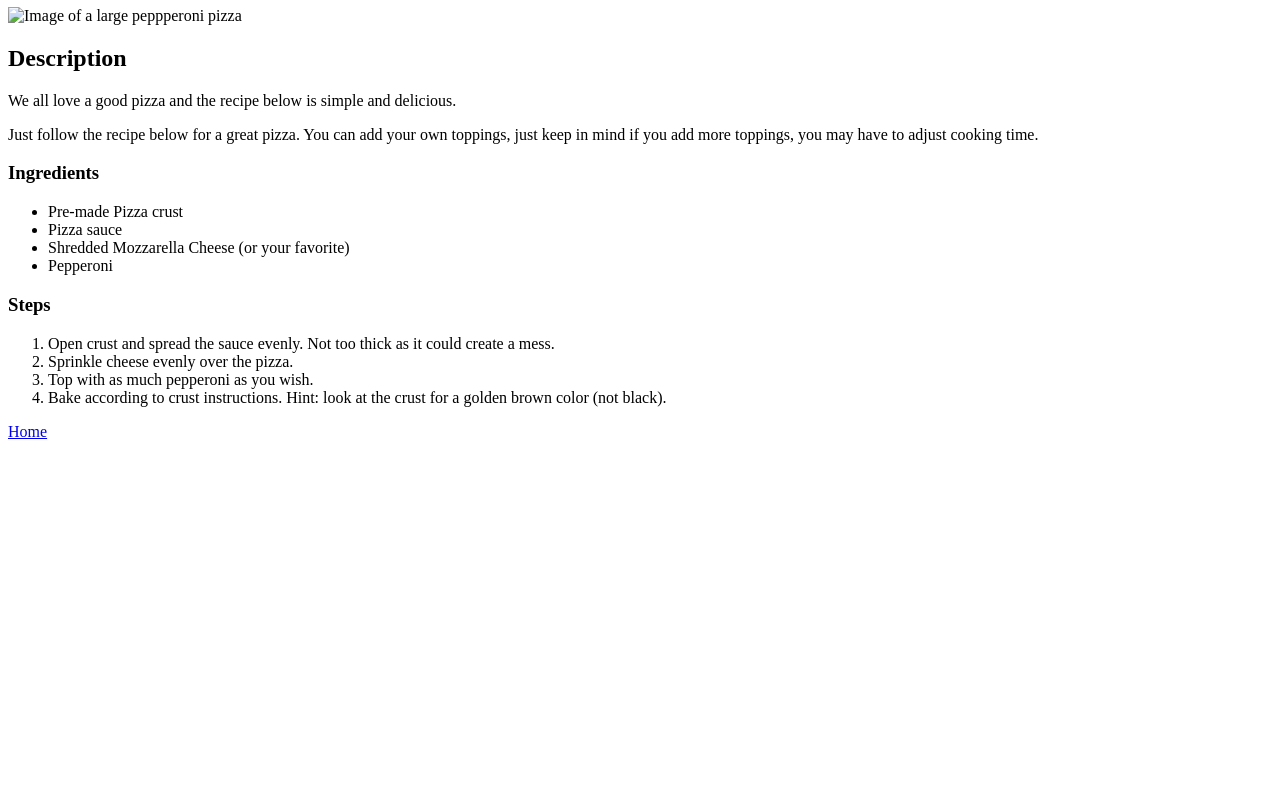
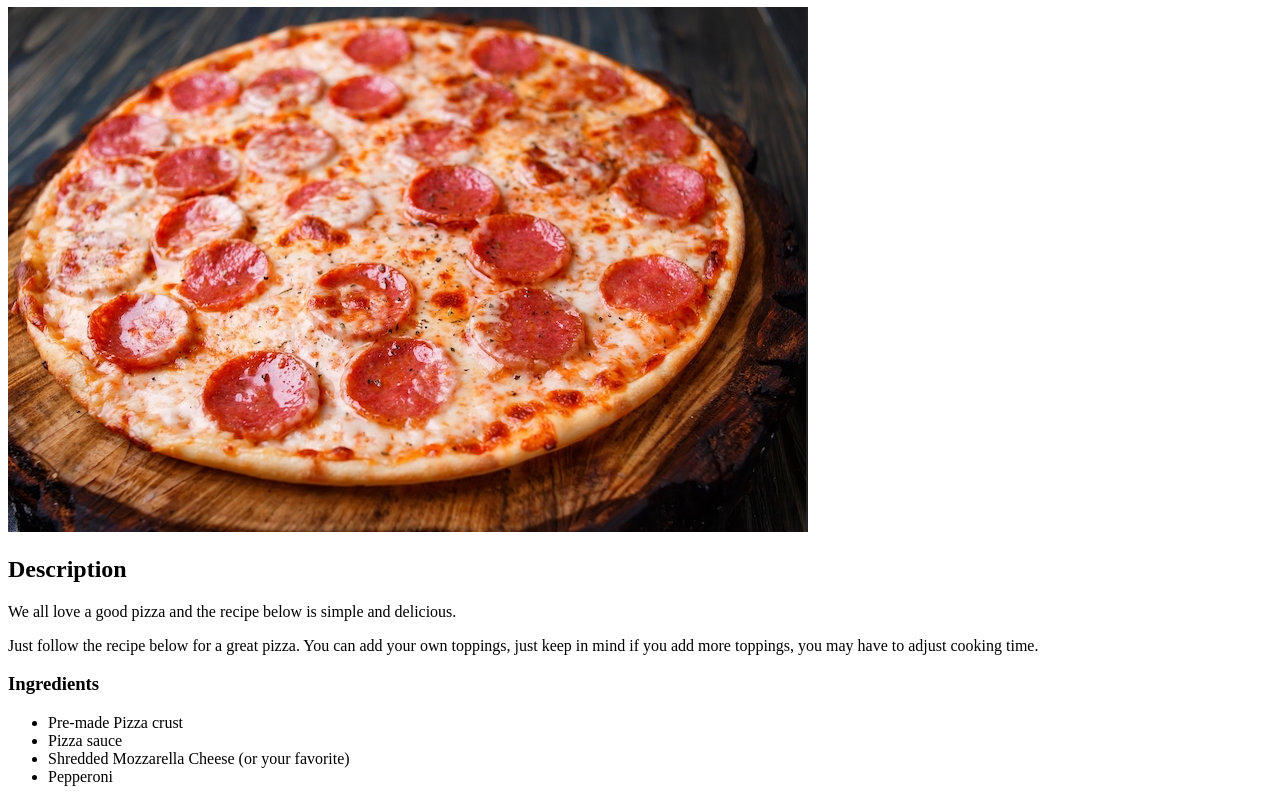
Before and after one commit to gemyneye/odin-recipes, a plain HTML site: page recipes/pizza.html in a window 1280 px wide. Shown: the part 73-866 px from the top of the page. Before the commit the page ends 800 px from the top, so only its background shows below. Drawn offline with Linux system fonts and the light colour scheme; the site is published under a folder, as on GitHub Pages, so addresses that start at the root find nothing.

Commit message:
Fix link to images in recipes

```diff
--- a/recipes/pizza.html
+++ b/recipes/pizza.html
@@ -5,7 +5,7 @@
     <title>'I'm Broke Pizza Recipe</title>
     <body>
         <h1>Pizza</h1>
-        <img src="/images/pizza.png" alt="Image of a large peppperoni pizza">
+        <img src="../images/pizza.png" alt="Image of a large peppperoni pizza">
         <br>
         <h2>Description</h2>
         <p>We all love a good pizza and the recipe below is simple and delicious.</p>
```
Also changed, not shown: recipes/tacos.html (+1 -1 lines).
